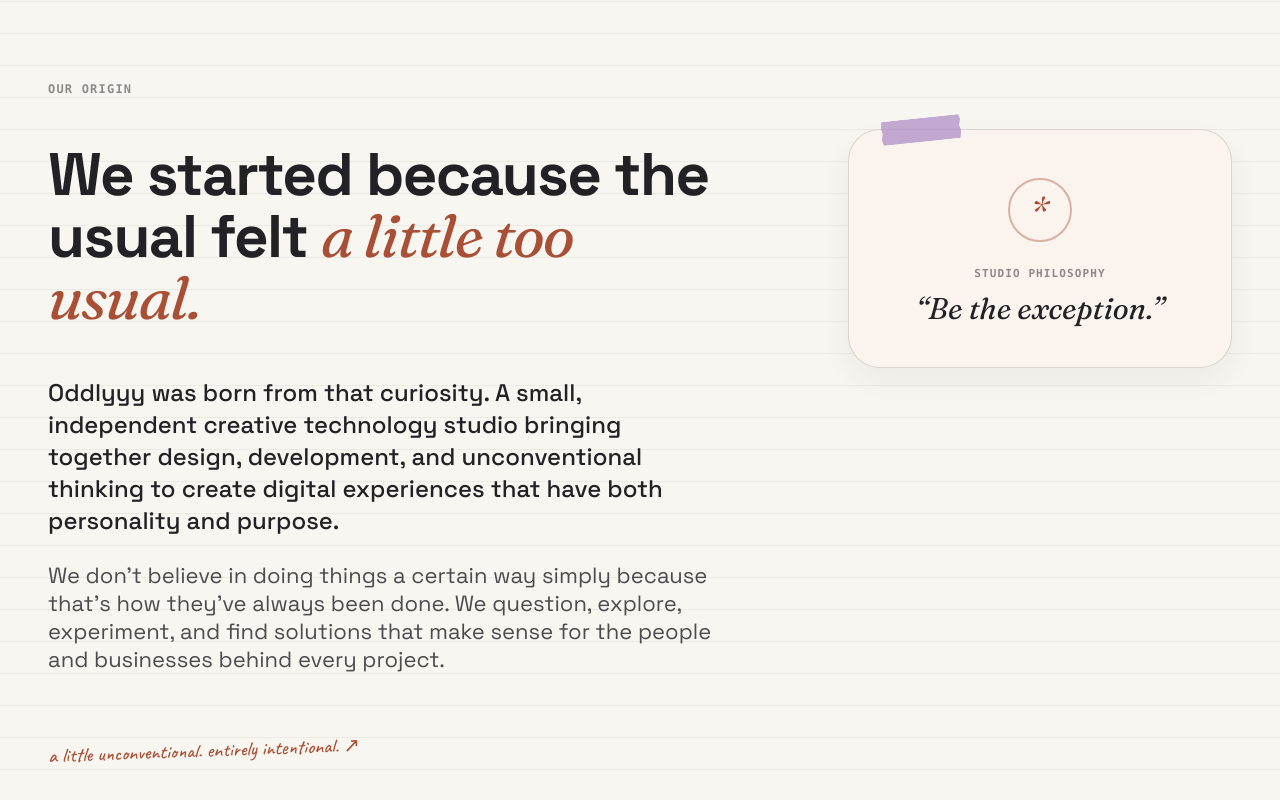
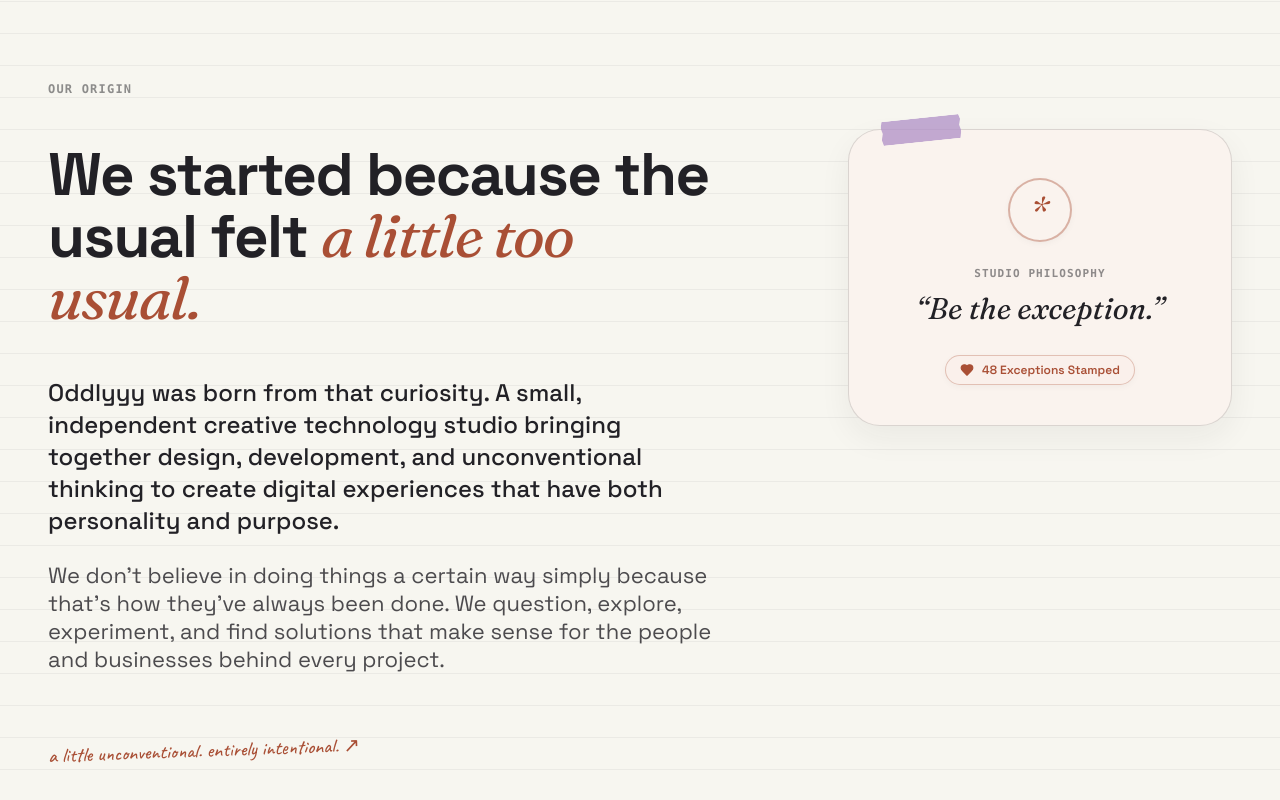
Before and after one commit to Atharva0393/Oddlyyy, a Next.js app: page /about in a window 1280 px wide. Shown: the part 829-1629 px from the top of the page. Built offline with nearby package versions, Linux system fonts and the light colour scheme; a web font is replaced by a local one.

Commit message:
Add interactive stamp like button with floating hearts and positive words fountain

```diff
--- a/src/components/sections/about/AboutWhyWeStarted.tsx
+++ b/src/components/sections/about/AboutWhyWeStarted.tsx
@@ -1,12 +1,104 @@
 "use client";
 
-import React from "react";
-import { motion, useReducedMotion } from "framer-motion";
+import React, { useState, useRef, useCallback } from "react";
+import { AnimatePresence, motion, useReducedMotion } from "framer-motion";
+import { Heart } from "lucide-react";
 import { SectionContainer } from "@/components/layout/SectionContainer";
 import { HandwrittenNote } from "@/components/ui";
+import { cn } from "@/lib/utils";
+
+const POSITIVE_WORDS = [
+  "oddly good! ✦",
+  "pure craft ✨",
+  "be the exception! ★",
+  "10/10 vibe ♡",
+  "iconic! ✦",
+  "bold move! ✨",
+  "unmistakable ★",
+  "made with love ♥",
+  "100% genuine ✦",
+  "certified fresh ✨",
+];
+
+const PARTICLE_EMOJIS = ["❤️", "💖", "✨", "✦", "★", "🧡", "🌸"];
+
+const BADGE_COLORS = [
+  "bg-[#FFD84D] text-[#222126] border-[#222126]/20",
+  "bg-[#A9DCC4] text-[#1D4A38] border-[#1D4A38]/20",
+  "bg-[#F3B5CB] text-[#5C1D33] border-[#5C1D33]/20",
+  "bg-[#A9BAF0] text-[#1E2C68] border-[#1E2C68]/20",
+  "bg-[#D6D0F9] text-[#3D3373] border-[#3D3373]/20",
+  "bg-[#FED7AA] text-[#7D2B1C] border-[#7D2B1C]/20",
+];
+
+interface FloatingParticle {
+  id: number;
+  type: "word" | "emoji";
+  content: string;
+  x: number;
+  y: number;
+  rotate: number;
+  scale: number;
+  colorClass?: string;
+}
 
 export const AboutWhyWeStarted: React.FC = () => {
   const shouldReduceMotion = useReducedMotion();
+  const [likes, setLikes] = useState(48);
+  const [particles, setParticles] = useState<FloatingParticle[]>([]);
+  const lastHoverTime = useRef<number>(0);
+
+  const spawnParticles = useCallback((count: number, includeWord = true) => {
+    const newItems: FloatingParticle[] = [];
+    const timestamp = Date.now();
+
+    if (includeWord) {
+      const randomWord = POSITIVE_WORDS[Math.floor(Math.random() * POSITIVE_WORDS.length)];
+      const randomColor = BADGE_COLORS[Math.floor(Math.random() * BADGE_COLORS.length)];
+      newItems.push({
+        id: timestamp + Math.random(),
+        type: "word",
+        content: randomWord,
+        x: (Math.random() - 0.5) * 130,
+        y: -(90 + Math.random() * 60),
+        rotate: (Math.random() - 0.5) * 24,
+        scale: 1,
+        colorClass: randomColor,
+      });
+    }
+
+    for (let i = 0; i < count; i++) {
+      const emoji = PARTICLE_EMOJIS[Math.floor(Math.random() * PARTICLE_EMOJIS.length)];
+      newItems.push({
+        id: timestamp + i + Math.random(),
+        type: "emoji",
+        content: emoji,
+        x: (Math.random() - 0.5) * 160,
+        y: -(80 + Math.random() * 80),
+        rotate: (Math.random() - 0.5) * 36,
+        scale: 0.8 + Math.random() * 0.4,
+      });
+    }
+
+    setParticles((prev) => [...prev.slice(-18), ...newItems]);
+
+    setTimeout(() => {
+      setParticles((prev) => prev.filter((p) => !newItems.some((item) => item.id === p.id)));
+    }, 1500);
+  }, []);
+
+  const handleStamp = () => {
+    setLikes((prev) => prev + 1);
+    spawnParticles(4, true);
+  };
+
+  const handleHover = () => {
+    const now = Date.now();
+    if (now - lastHoverTime.current > 600) {
+      lastHoverTime.current = now;
+      spawnParticles(2, true);
+    }
+  };
 
   return (
     <section
@@ -54,7 +146,7 @@ export const AboutWhyWeStarted: React.FC = () => {
             <motion.div
               whileHover={shouldReduceMotion ? {} : { rotate: 1, scale: 1.02 }}
               transition={{ duration: 0.3 }}
-              className="relative w-full max-w-sm rounded-[32px] p-8 sm:p-10 bg-[#FAF3EE] border border-ink/15 shadow-[0_12px_32px_rgba(32,32,40,0.06)] select-none"
+              className="relative w-full max-w-sm rounded-[32px] p-8 sm:p-10 bg-[#FAF3EE] border border-ink/15 shadow-[0_12px_32px_rgba(32,32,40,0.06)] select-none overflow-visible"
             >
               {/* Corner Tape Detail */}
               <div
@@ -65,10 +157,63 @@ export const AboutWhyWeStarted: React.FC = () => {
                 }}
               />
 
+              {/* Floating particles & positive words fountain */}
+              <AnimatePresence>
+                {particles.map((p) => (
+                  <motion.div
+                    key={p.id}
+                    initial={{ opacity: 0, scale: 0.3, x: 0, y: 0, rotate: 0 }}
+                    animate={{
+                      opacity: [0, 1, 1, 0],
+                      scale: [0.3, p.scale * 1.15, p.scale, p.scale * 0.9],
+                      x: p.x,
+                      y: p.y,
+                      rotate: p.rotate,
+                    }}
+                    exit={{ opacity: 0, scale: 0.2 }}
+                    transition={{
+                      duration: 1.4,
+                      ease: [0.22, 1, 0.36, 1],
+                    }}
+                    className="absolute pointer-events-none select-none z-30"
+                    style={{ left: "50%", top: "30%" }}
+                  >
+                    {p.type === "word" ? (
+                      <span
+                        className={cn(
+                          "inline-block px-3 py-1 rounded-full text-xs font-primary font-bold shadow-md border whitespace-nowrap -translate-x-1/2 -translate-y-1/2",
+                          p.colorClass
+                        )}
+                      >
+                        {p.content}
+                      </span>
+                    ) : (
+                      <span className="text-2xl sm:text-3xl inline-block drop-shadow-sm -translate-x-1/2 -translate-y-1/2">
+                        {p.content}
+                      </span>
+                    )}
+                  </motion.div>
+                ))}
+              </AnimatePresence>
+
               {/* Studio Mark Centerpiece */}
               <div className="space-y-6 text-center pt-2">
-                <div className="mx-auto w-16 h-16 rounded-full border-2 border-terracotta/40 flex items-center justify-center text-terracotta">
-                  <span className="text-3xl font-serif leading-none italic font-normal">*</span>
+                <div className="relative mx-auto w-16 h-16">
+                  <motion.button
+                    type="button"
+                    onClick={handleStamp}
+                    onMouseEnter={handleHover}
+                    whileHover={{ scale: 1.12, rotate: 6 }}
+                    whileTap={{ scale: 0.88, rotate: -6 }}
+                    className="group w-16 h-16 rounded-full border-2 border-terracotta/40 hover:border-terracotta bg-[#FAF3EE] hover:bg-terracotta/10 flex items-center justify-center text-terracotta transition-all duration-200 cursor-pointer shadow-sm focus:outline-none focus-visible:ring-2 focus-visible:ring-terracotta select-none"
+                    aria-label="Tap to stamp"
+                  >
+                    {/* Idle asterisk, transforms to heart on hover */}
+                    <span className="text-3xl font-serif leading-none italic font-normal transition-transform duration-200 group-hover:scale-0 group-hover:opacity-0 absolute">
+                      *
+                    </span>
+                    <Heart className="w-7 h-7 fill-terracotta text-terracotta transition-all duration-200 scale-0 opacity-0 group-hover:scale-100 group-hover:opacity-100" />
+                  </motion.button>
                 </div>
 
                 <div className="space-y-2">
@@ -79,6 +224,22 @@ export const AboutWhyWeStarted: React.FC = () => {
                     &ldquo;Be the exception.&rdquo;
                   </p>
                 </div>
+
+                {/* Interactive Like / Stamped Counter Pill */}
+                <div className="pt-1">
+                  <motion.button
+                    type="button"
+                    onClick={handleStamp}
+                    onMouseEnter={handleHover}
+                    whileHover={{ scale: 1.06 }}
+                    whileTap={{ scale: 0.92 }}
+                    className="inline-flex items-center gap-2 px-3.5 py-1.5 rounded-full bg-[#FAF0EB] hover:bg-terracotta border border-terracotta/30 hover:border-terracotta text-terracotta hover:text-cream font-primary font-semibold text-xs transition-colors duration-200 shadow-sm cursor-pointer select-none"
+                    aria-label="Stamp of approval"
+                  >
+                    <Heart className="w-3.5 h-3.5 fill-current transition-transform duration-200" />
+                    <span>{likes} Exceptions Stamped</span>
+                  </motion.button>
+                </div>
               </div>
             </motion.div>
           </div>
```
